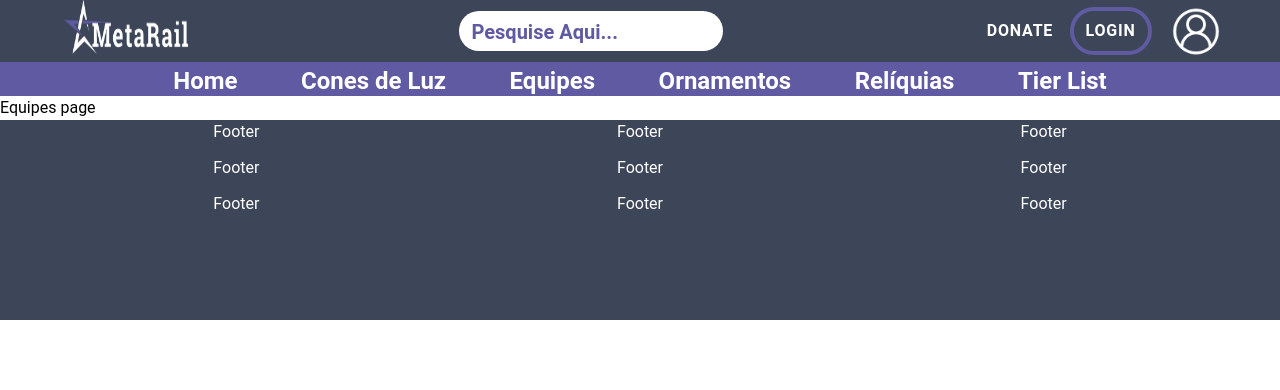
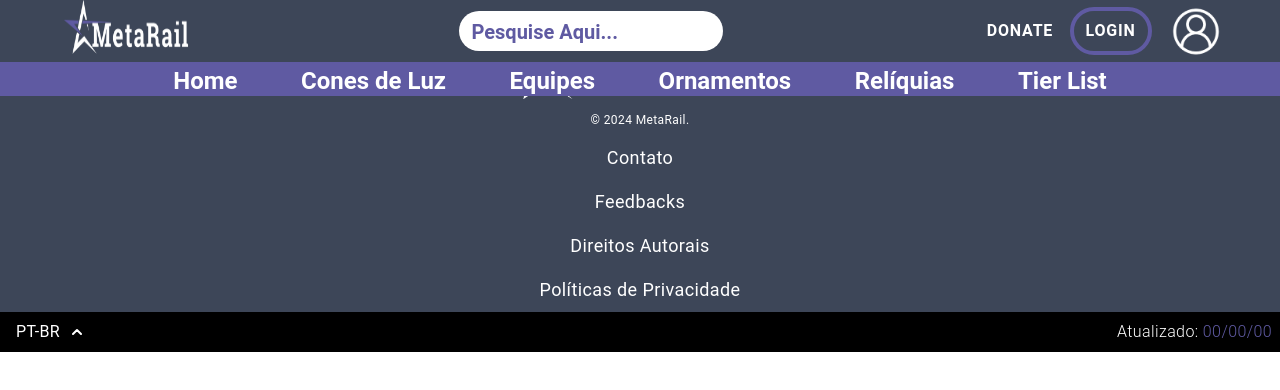
Before and after one commit to AdriMayc/Projeto-MetaRail, a React (Vite) app: page /equipes in a window 1280 px wide. Shown: the top 390 px of the page. Built offline with nearby package versions, Linux system fonts and the light colour scheme.

Commit message:
footer feito

```diff
--- a/package.json
+++ b/package.json
@@ -15,7 +15,7 @@
     "react-dom": "^18.3.1",
     "react-query": "^3.39.3",
     "react-router-dom": "^6.26.1",
-    "swiper": "^11.1.11"
+    "swiper": "^11.1.12"
   },
   "devDependencies": {
     "@eslint/js": "^9.9.0",
--- a/src/compoents/Footer.jsx
+++ b/src/compoents/Footer.jsx
@@ -1,25 +1,98 @@
-const Footer = () => {
-    return (
-        <div className="w-full bg-[#3d4658] text-white min-h-[200px] justify-center flex">
-            <div className="w-8/12 flex flex-row justify-between">
-                <div className="flex flex-col gap-3">
-                    <div>Footer</div>
-                    <div>Footer</div>
-                    <div>Footer</div>
-                </div>
-                <div className="flex flex-col gap-3">
-                    <div>Footer</div>
-                    <div>Footer</div>
-                    <div>Footer</div>
-                </div>
-                <div className="flex flex-col gap-3">
-                    <div>Footer</div>
-                    <div>Footer</div>
-                    <div>Footer</div>
-                </div>
-            </div>
+import { MetaRailLogo } from '../../public';
+import React, { useState } from 'react';
+
+function Footer() {
+  const [isOpen, setIsOpen] = useState(false);
+  const [selectedLanguage, setSelectedLanguage] = useState('PT-BR');
+
+  const toggleDropdown = () => {
+    setIsOpen(!isOpen);
+  };
+
+  const selectYourLanguage = (language) => {
+    setSelectedLanguage(language);
+    setIsOpen(false);
+  };
+
+  return (
+    <>
+      <footer className="font-sans -tracking-tight">
+        {/* Seção principal do footer */}
+        <div className="w-full min-h-[200px] bg-[#3d4658] flex flex-col items-center text-white">
+          {/* Logo do Site */}
+          <a href="#">
+            <img className="h-20 mt-2" src={MetaRailLogo} alt="Logo" />
+          </a>
+          {/* Informações de copyright */}
+          <ul>
+            <li className='text-xs' >© 2024 MetaRail.</li>
+          </ul>
+          {/* Links de navegação */}
+          <ul className="space-y-4 mt-4 mb-2 flex flex-col items-center text-lg">
+            <li className='active:text-[#5F5AA2]'><a href="#">Contato</a></li>
+            <li className='active:text-[#5F5AA2]'><a href="#">Feedbacks</a></li>
+            <li className='active:text-[#5F5AA2]'><a href="#">Direitos Autorais</a></li>
+            <li className='active:text-[#5F5AA2]'><a href="#">Políticas de Privacidade</a></li>
+          </ul>
         </div>
-    )
+        {/* Seção de Atualização */}
+        <div className="w-full max-h-[40px] bg-[#000000] text-white flex items-center relative">
+          <div className="relative">
+            <button
+              type='button'
+              onClick={toggleDropdown}
+              className="w-40 text-white px-4 py-2 flex items-center"
+            >
+              {selectedLanguage}
+              <svg
+                className={`w-2.5 h-2.5 ms-3 transform transition-transform duration-300 ${isOpen ? 'rotate-180' : 'rotate-0'}`}
+                aria-hidden="true"
+                xmlns="http://www.w3.org/2000/svg"
+                fill="none"
+                viewBox="0 0 10 6"
+              >
+                <path
+                  stroke="currentColor"
+                  strokeLinecap="round"
+                  strokeLinejoin="round"
+                  strokeWidth="2"
+                  d="M9 5 5 1 1 5"
+                />
+              </svg>
+            </button>
+            {isOpen && (
+              <div
+                id="dropdownTop"
+                className="mt-2 w-[84px] absolute bottom-full left-0 z-10 bg-[#030303ec] text-base text-white divide-y divide-gray-100 "
+              >
+                <ul className="py-2" aria-labelledby="dropdownTopButton">
+                  <li>
+                    <button
+                      onClick={() => selectYourLanguage('PT-BR')}
+                      className="block px-4 py-2 hover:text-zinc-500 w-full text-left"
+                    >
+                      PT-BR
+                    </button>
+                  </li>
+                  <li>
+                    <button
+                      onClick={() => selectYourLanguage('EN-US')}
+                      className="block px-4 py-2 hover:text-zinc-500 w-full text-left"
+                    >
+                      EN-US
+                    </button>
+                  </li>
+                </ul>
+              </div>
+            )}
+          </div>
+          <ul className="flex w-full justify-end mx-2 font-light">
+            <li>Atualizado: <span className='text-[#5F5AA2]'>00/00/00</span></li>
+          </ul>
+        </div>
+      </footer>
+    </>
+  );
 }
 
 export default Footer;
--- a/src/compoents/Navhead.jsx
+++ b/src/compoents/Navhead.jsx
@@ -10,7 +10,7 @@ export default function NavbarHeader() {
 
 
   return (
-    <nav className="w-full md:h-24 h-12 bg-[#5F5AA2] font-sans z-50">
+    <nav className="w-full md:h-24 h-12 bg-[#5F5AA2] font-sans z-50 fixed">
       {/* Navbar Top */}
       <div id="navbarMain" className="w-full h-full md:h-[65%] bg-[#3d4658] flex justify-between items-center">
         <div className="md:hidden" data-dropdown-toggle="dropdown">
--- a/src/pages/home/index.jsx
+++ b/src/pages/home/index.jsx
@@ -4,7 +4,7 @@ const page = () => {
 
     return (
         <>
-            <div>Home page</div>
+            <div className="h-screen" >Home page</div>
             <CharList />
         </>
     )
```
Also changed, not shown: 1 other file (tests, documents, lock files or other folders).
